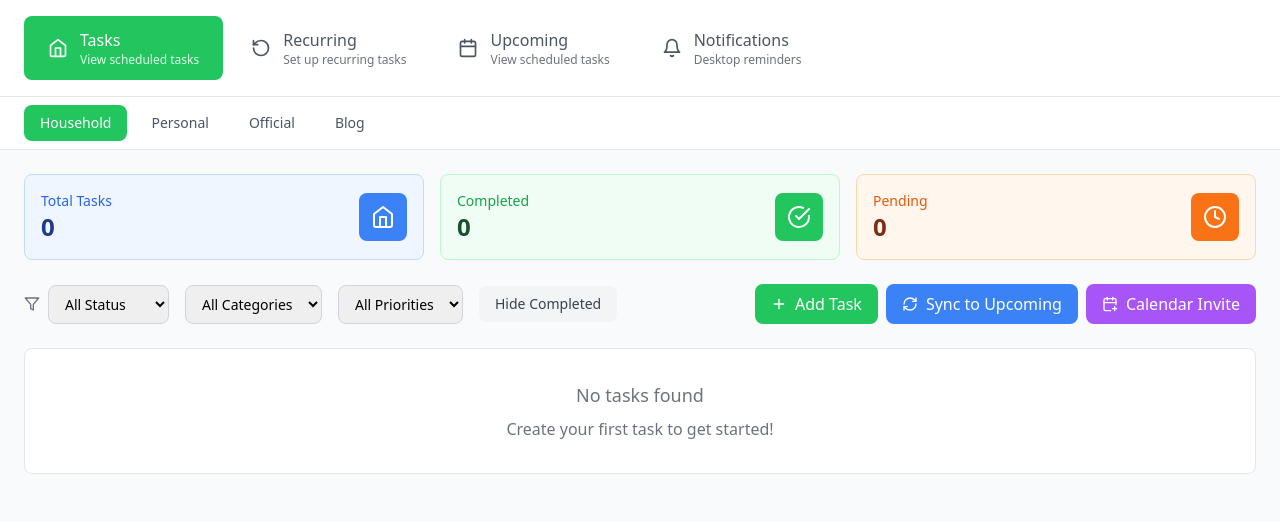
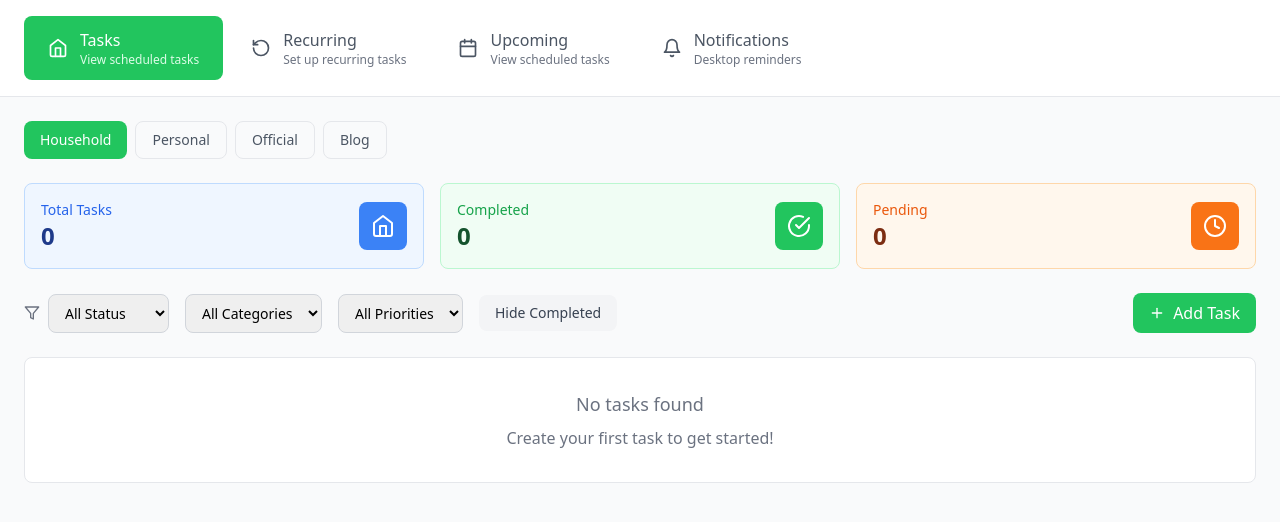
Before and after one commit to rajshekhar-verma01/task_manage, a React (Vite) app: page / in a window 1280 px wide. Shown: the top 522 px of the page. Built offline with nearby package versions, Linux system fonts and the light colour scheme.

Commit message:
Move categories under tabs and remove unnecessary buttons

```diff
--- a/src/components/TaskDashboard.tsx
+++ b/src/components/TaskDashboard.tsx
@@ -1,5 +1,5 @@
 import React, { useState } from 'react';
-import { Home, RotateCcw, Calendar, Bell, Filter, Plus, RefreshCw, CalendarPlus, CheckCircle, Clock, Edit, Trash2 } from 'lucide-react';
+import { Home, RotateCcw, Calendar, Bell, Filter, Plus, CheckCircle, Clock, Edit, Trash2 } from 'lucide-react';
 import { Task, PersonalDevelopmentTask, Analytics } from '../types';
 import TaskModal from './TaskModal';
 
@@ -129,8 +129,9 @@ const TaskDashboard: React.FC<TaskDashboardProps> = ({
         </div>
       </div>
 
+      <div className="p-6">
         {/* Section Selector */}
-      <div className="bg-white border-b border-gray-200 px-6 py-2">
+        <div className="mb-6">
           <div className="flex space-x-2">
             {sections.map((section) => (
               <button
@@ -139,7 +140,7 @@ const TaskDashboard: React.FC<TaskDashboardProps> = ({
                 className={`px-4 py-2 rounded-lg text-sm font-medium transition-all ${
                   activeSection === section.id
                     ? `${section.color} text-white`
-                  : 'text-gray-600 hover:bg-gray-100'
+                    : 'text-gray-600 hover:bg-gray-100 border border-gray-200'
                 }`}
               >
                 {section.name}
@@ -148,7 +149,6 @@ const TaskDashboard: React.FC<TaskDashboardProps> = ({
           </div>
         </div>
 
-      <div className="p-6">
         {/* Statistics Cards */}
         <div className="grid grid-cols-3 gap-4 mb-6">
           <div className="bg-blue-50 border border-blue-200 rounded-lg p-4">
@@ -246,16 +246,6 @@ const TaskDashboard: React.FC<TaskDashboardProps> = ({
             >
               <Plus className="w-4 h-4" />
               <span>Add Task</span>
-            </button>
-
-            <button className="flex items-center space-x-2 px-4 py-2 bg-blue-500 text-white rounded-lg hover:bg-blue-600 transition-colors">
-              <RefreshCw className="w-4 h-4" />
-              <span>Sync to Upcoming</span>
-            </button>
-
-            <button className="flex items-center space-x-2 px-4 py-2 bg-purple-500 text-white rounded-lg hover:bg-purple-600 transition-colors">
-              <CalendarPlus className="w-4 h-4" />
-              <span>Calendar Invite</span>
             </button>
           </div>
         </div>
```
Lines whose indentation alone changed are shown as unchanged.
